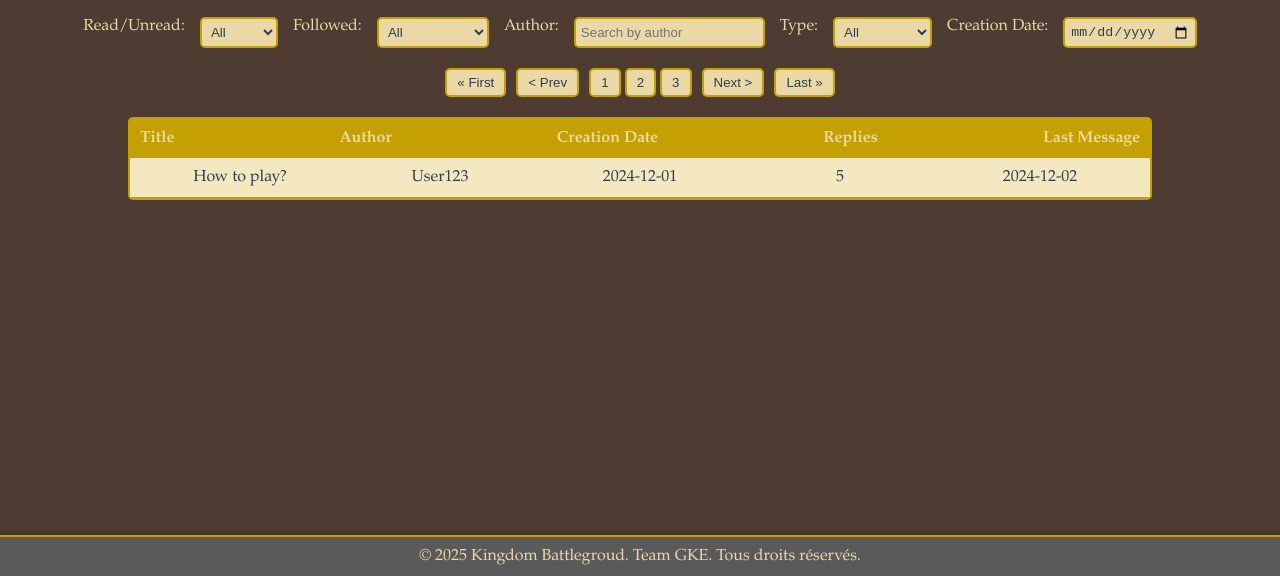
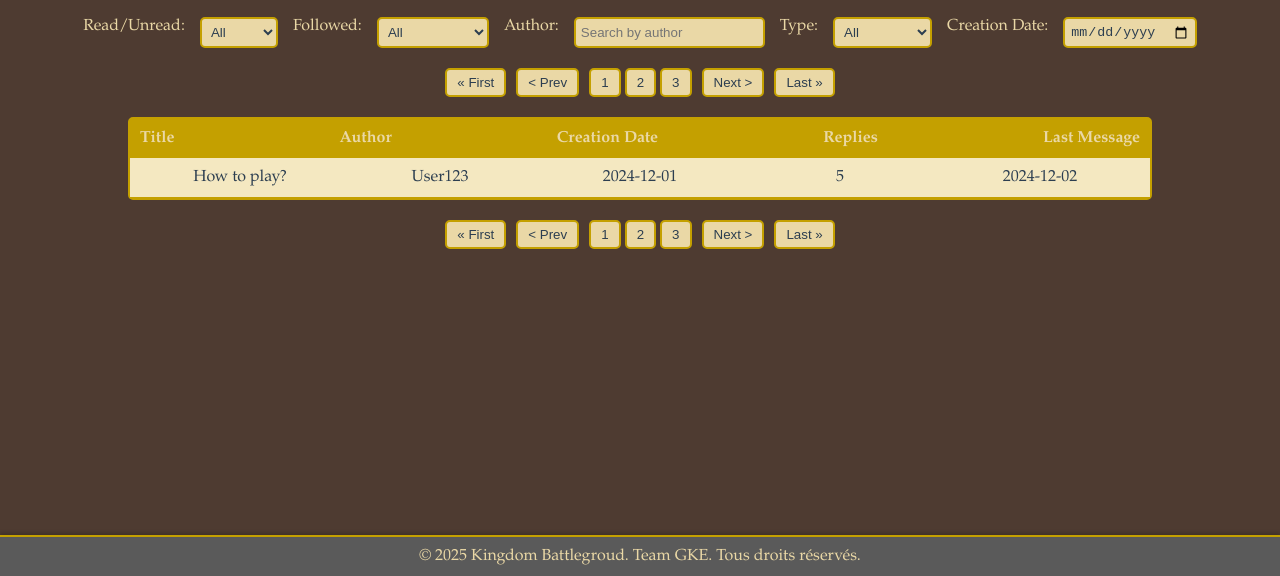
Before and after one commit to GTDeschamps/Kingdom-Battleground_Website, a plain HTML site: page forum.html in a window 1280 px wide. Shown: the part 224-800 px from the top of the page. Drawn offline with Linux system fonts and the light colour scheme.

Commit message:
add pagination section to the bottom of forum page

```diff
--- a/forum.html
+++ b/forum.html
@@ -89,6 +89,19 @@
 		<!-- Additional article rows would go here -->
 	</section>
 
+	<!-- Pagination Section -->
+	<section class="pagination">
+		<button class="first-page">&laquo; First</button>
+		<button class="prev-page">&lt; Prev</button>
+		<div class="page-numbers">
+			<button class="page-number">1</button>
+			<button class="page-number">2</button>
+			<button class="page-number">3</button>
+		</div>
+		<button class="next-page">Next &gt;</button>
+		<button class="last-page">Last &raquo;</button>
+	</section>
+
 
 	<script src="js/main.js"></script>
 	<div id="footer-placeholder"></div> <!-- Placeholder pour le footer -->
```
